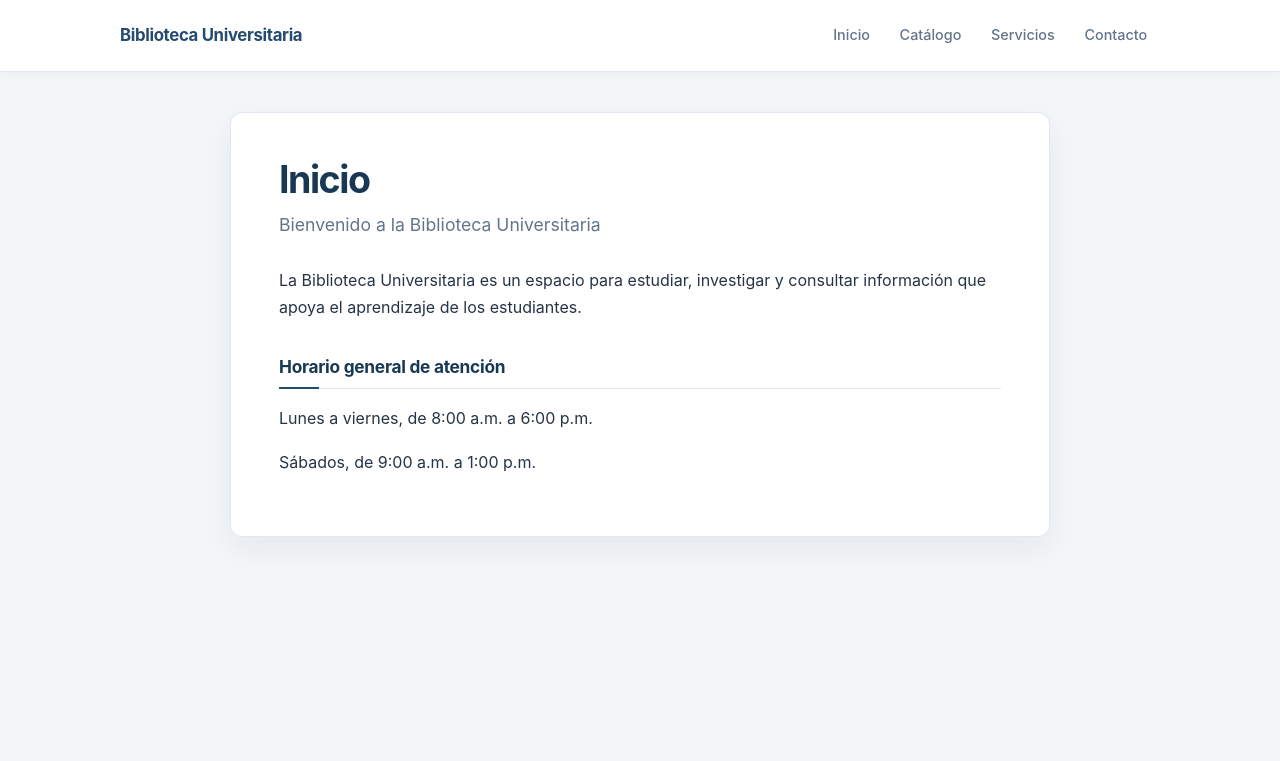
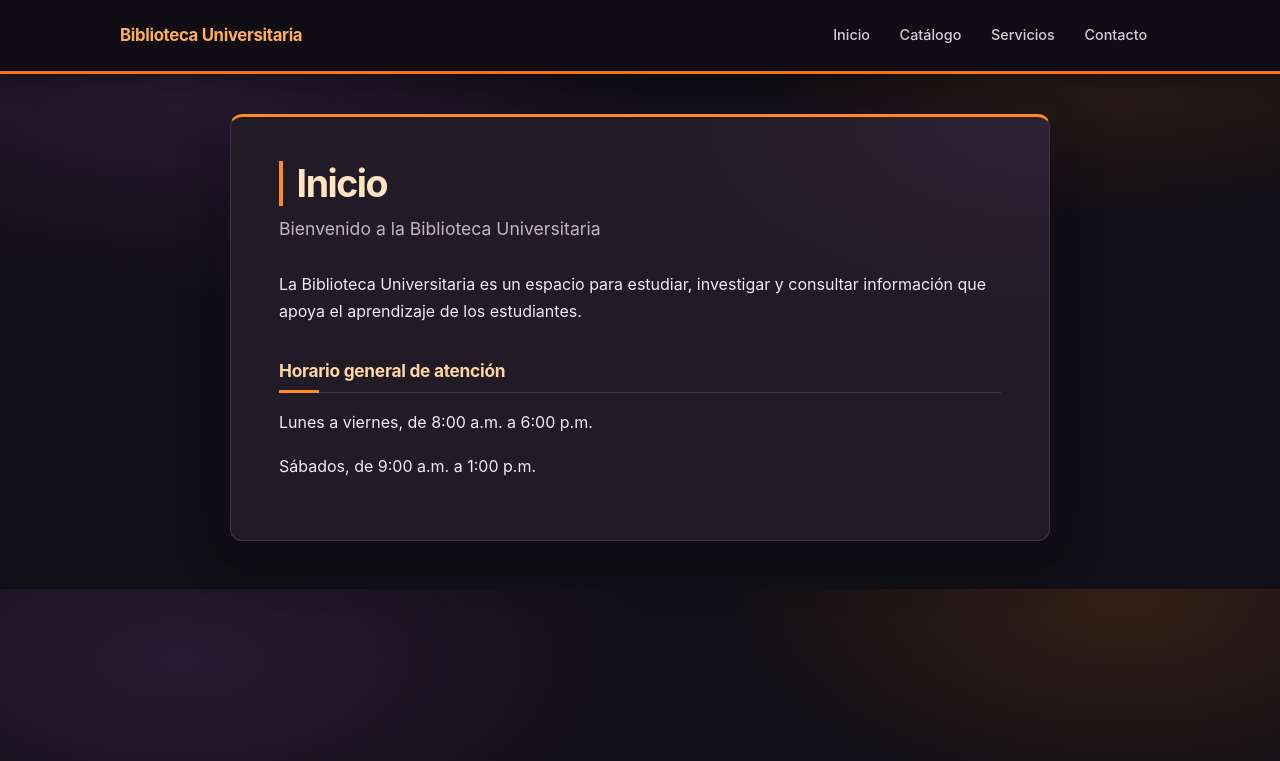
Before and after one commit to JulioGZ06/Biblioteca, a Flask app: page / in a window 1280 px wide. Shown: the top 761 px of the page. Run offline with Flask 3, Linux system fonts and the light colour scheme.

Commit message:
Aplicacion de estilos 30/10/2026

```diff
--- a/static/styles.css
+++ b/static/styles.css
@@ -1,18 +1,22 @@
 :root {
-    --color-background: #f3f5f8;
-    --color-surface: #ffffff;
-    --color-text: #263445;
-    --color-muted: #64748b;
-    --color-primary: #244b70;
-    --color-primary-hover: #183854;
-    --color-border: #e2e8ef;
-    --color-soft: #f7f9fb;
-    --shadow-card: 0 12px 32px rgba(28, 45, 64, 0.06);
+    --color-background: #111016;
+    --color-surface: #211b27;
+    --color-nav: #100d14;
+    --color-text: #f1eaf2;
+    --color-muted: #c1b5c5;
+    --color-primary: #f97316;
+    --color-primary-hover: #ffb15c;
+    --color-border: #403447;
+    --color-soft: #2a2330;
+    --shadow-card: 0 18px 48px rgba(0, 0, 0, 0.38), 0 0 34px rgba(116, 48, 145, 0.1);
 }
 
 body {
     margin: 0;
-    background: var(--color-background);
+    background:
+        radial-gradient(ellipse at 14% 12%, rgba(111, 54, 140, 0.24), transparent 30rem),
+        radial-gradient(ellipse at 88% 2%, rgba(249, 115, 22, 0.15), transparent 25rem),
+        var(--color-background);
     color: var(--color-text);
     font-family: -apple-system, BlinkMacSystemFont, "Segoe UI", sans-serif;
     line-height: 1.7;
@@ -25,14 +29,14 @@
     justify-content: space-between;
     gap: 0.75rem 2rem;
     padding: 1rem max(1.5rem, calc((100% - 1040px) / 2)) !important;
-    background: var(--color-surface) !important;
-    border-bottom: 1px solid var(--color-border);
-    box-shadow: 0 2px 8px rgba(28, 45, 64, 0.03);
+    background: var(--color-nav) !important;
+    border-bottom: 3px solid var(--color-primary);
+    box-shadow: 0 5px 24px rgba(0, 0, 0, 0.38);
 }
 
 .navbar-brand {
     margin-right: 1rem;
-    color: var(--color-primary) !important;
+    color: #ffad5c !important;
     font-size: 1.05rem;
     font-weight: 700;
     letter-spacing: -0.02em;
@@ -47,7 +51,7 @@
 .navbar-nav .nav-item.nav-link {
     padding: 0.45rem 0.8rem;
     border-radius: 6px;
-    color: var(--color-muted) !important;
+    color: #d6cadb !important;
     font-size: 0.9rem;
     font-weight: 500;
     transition: background-color 160ms ease, color 160ms ease;
@@ -55,8 +59,8 @@
 
 .navbar-nav .nav-item.nav-link:hover,
 .navbar-nav .nav-item.nav-link:focus {
-    background: var(--color-soft);
-    color: var(--color-primary-hover) !important;
+    background: rgba(255, 255, 255, 0.09);
+    color: #ffffff !important;
 }
 
 .container-fluid {
@@ -65,18 +69,39 @@
     margin: 2.5rem auto 3rem !important;
     padding: 2.75rem 3rem !important;
     border: 1px solid var(--color-border);
+    border-top: 3px solid var(--page-accent, var(--color-primary));
     border-radius: 12px;
-    background: var(--color-surface);
+    background:
+        radial-gradient(ellipse at 100% 0%, rgba(117, 69, 133, 0.14), transparent 24rem),
+        var(--color-surface);
     box-shadow: var(--shadow-card);
+}
+
+.page--home {
+    --page-accent: #ff8a24;
+}
+
+.page--catalog {
+    --page-accent: #bd83df;
+}
+
+.page--services {
+    --page-accent: #a5b979;
+}
+
+.page--contact {
+    --page-accent: #ff966b;
 }
 
 h1 {
     margin: 0 0 0.55rem;
-    color: var(--color-primary-hover);
+    color: #ffe4c2;
     font-size: clamp(1.9rem, 4vw, 2.35rem);
     font-weight: 700;
     letter-spacing: -0.04em;
     line-height: 1.2;
+    padding-left: 0.85rem;
+    border-left: 4px solid var(--page-accent, var(--color-primary));
 }
 
 h3 {
@@ -98,7 +123,7 @@
     margin: 2.25rem 0 1rem;
     padding-bottom: 0.65rem;
     border-bottom: 1px solid var(--color-border);
-    color: var(--color-primary-hover);
+    color: #ffd5a1;
     font-size: 1.08rem;
     font-weight: 650;
     letter-spacing: -0.015em;
@@ -109,8 +134,8 @@
     bottom: -1px;
     left: 0;
     width: 2.5rem;
-    height: 2px;
-    background: var(--color-primary);
+    height: 3px;
+    background: var(--page-accent, var(--color-primary));
     content: "";
 }
 
@@ -139,7 +164,7 @@
     width: 0.4rem;
     height: 0.4rem;
     border-radius: 50%;
-    background: var(--color-primary);
+    background: var(--page-accent, var(--color-primary));
     content: "";
 }
 
--- a/templates/catalogo.html
+++ b/templates/catalogo.html
@@ -1,5 +1,7 @@
 
 {% extends "layout.html" %}
+
+{% block page_class %}page--catalog{% endblock %}
 
 {% block content %}
 
--- a/templates/contacto.html
+++ b/templates/contacto.html
@@ -1,5 +1,7 @@
 
 {% extends "layout.html" %}
+
+{% block page_class %}page--contact{% endblock %}
 
 {% block content %}
 
--- a/templates/index.html
+++ b/templates/index.html
@@ -1,5 +1,7 @@
 
 {% extends "layout.html" %}
+
+{% block page_class %}page--home{% endblock %}
 
 {% block content %}
 
--- a/templates/layout.html
+++ b/templates/layout.html
@@ -37,10 +37,10 @@
         </div>
     </nav>
 
-    <div class="container-fluid mt-4">
+    <main class="container-fluid mt-4 page {% block page_class %}{% endblock %}">
         {% block content %}
         {% endblock %}
-    </div>
+    </main>
 
 </body>
 </html>
--- a/templates/servicios.html
+++ b/templates/servicios.html
@@ -1,5 +1,7 @@
 
 {% extends "layout.html" %}
+
+{% block page_class %}page--services{% endblock %}
 
 {% block content %}
 
```
